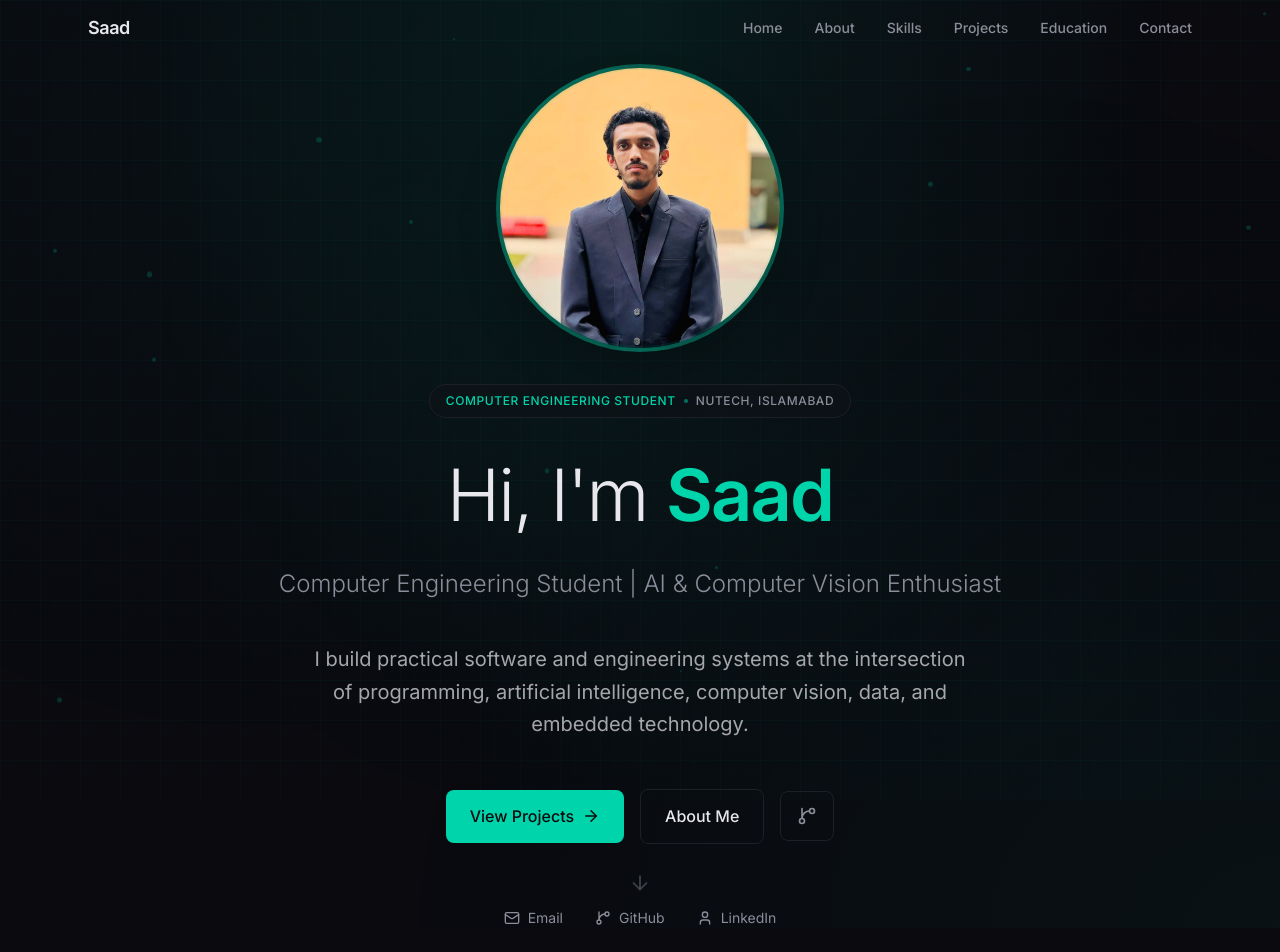
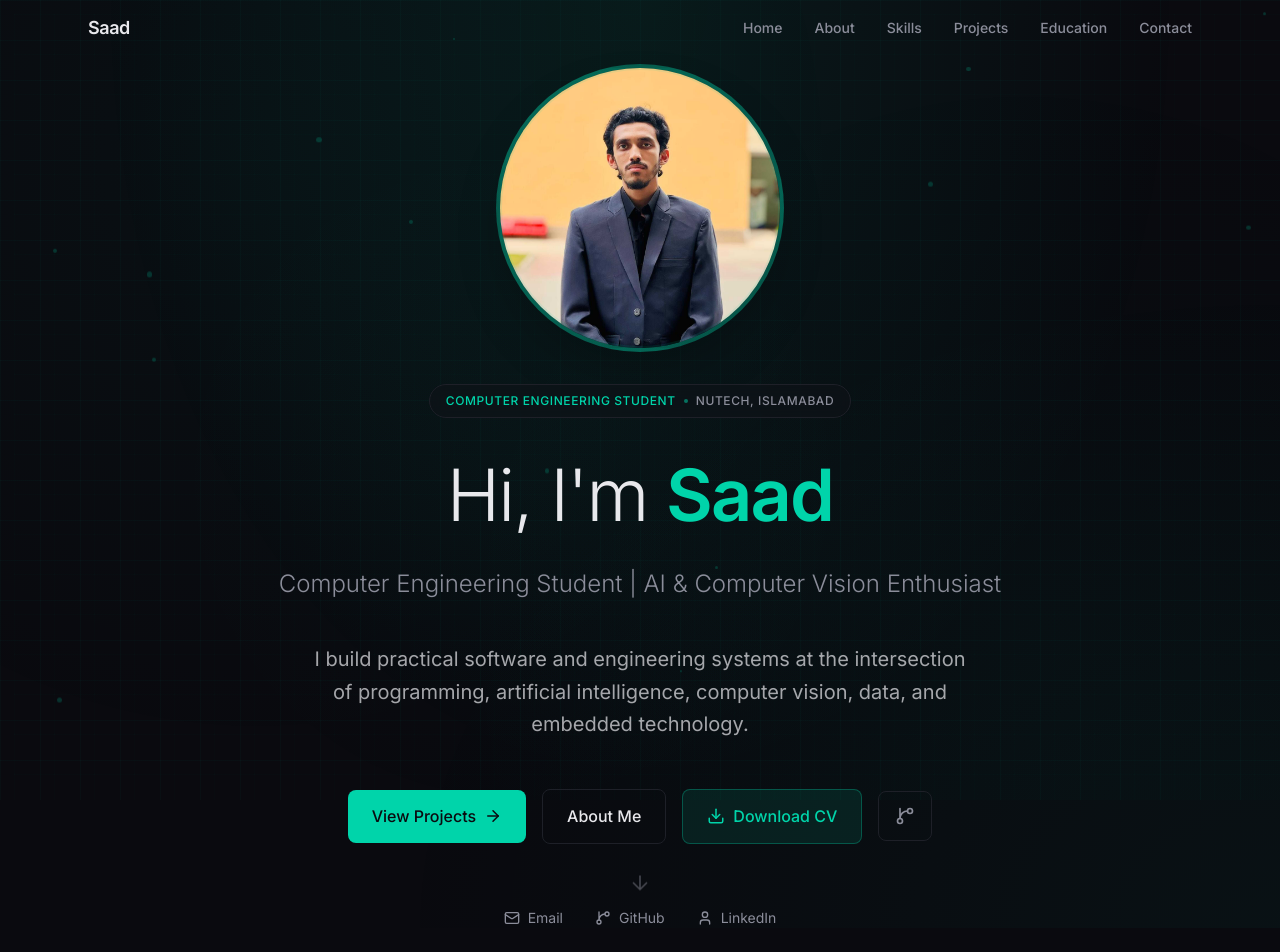
Before and after one commit to Im-Saad08/Saad-Portfolio, a React (Vite) app: page / in a window 1280 px wide. Shown: the top 952 px of the page. Built offline with nearby package versions, Linux system fonts and the light colour scheme.

Commit message:
Add button for CV to view

```diff
--- a/src/components/Hero.jsx
+++ b/src/components/Hero.jsx
@@ -1,5 +1,5 @@
 import { useIntersectionObserver, useReducedMotion } from "../hooks/useIntersectionObserver";
-import { ArrowRight, GitBranch, Mail, User } from "lucide-react";
+import { ArrowRight, GitBranch, Mail, User, Download } from "lucide-react";
 import { HeroBackground } from "./BackgroundEffects";
 import { personalInfo } from "../data/portfolio";
 
@@ -102,6 +102,14 @@ export function Hero() {
               About Me
             </a>
             <a
+              href="/Saad_CV.pdf"
+              download="Saad_CV.pdf"
+              className="group inline-flex items-center gap-2 px-6 py-3.5 bg-accent-bg border border-accent-border text-accent font-medium rounded-lg hover:bg-accent/20 hover:border-accent transition-colors focus-visible"
+            >
+              <Download size={18} className="transition-transform group-hover:translate-x-1" />
+              Download CV
+            </a>
+            <a
               href={personalInfo.github}
               target="_blank"
               rel="noopener noreferrer"
```
